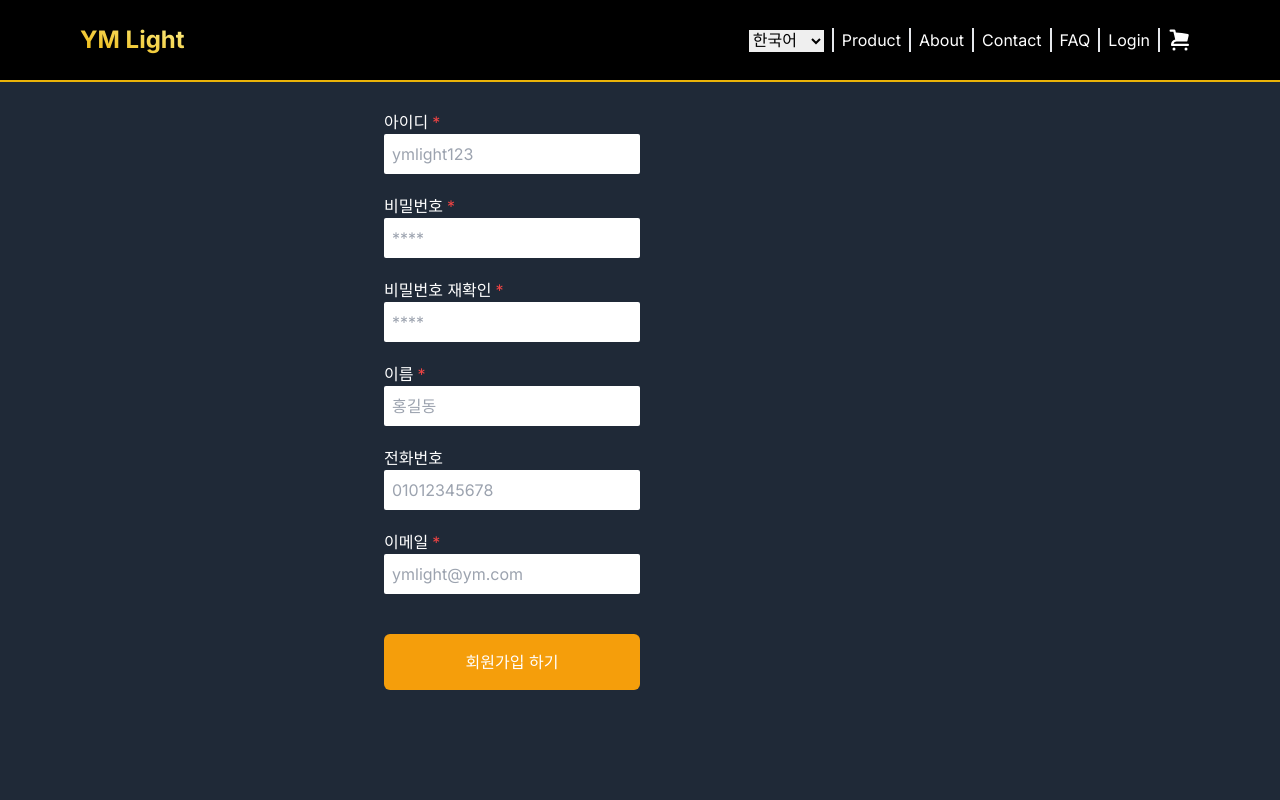
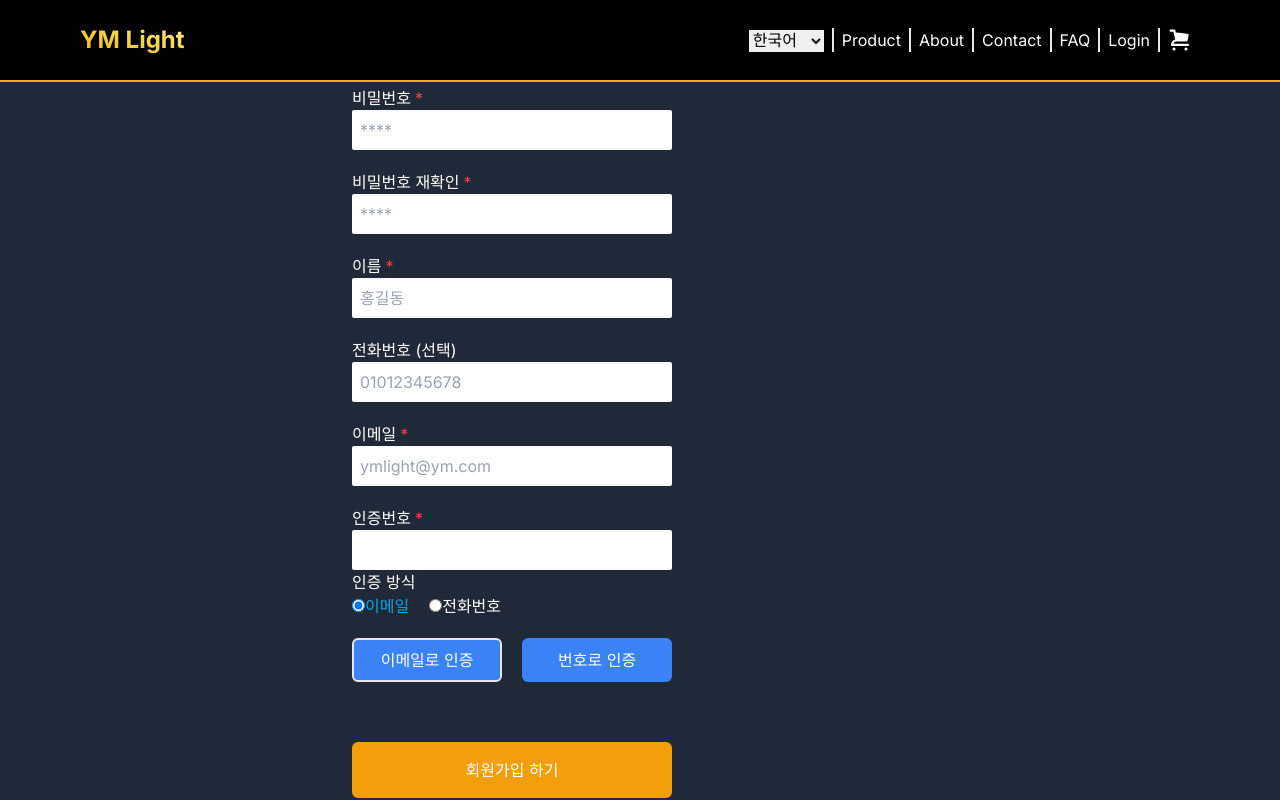
Before and after one commit to bakhanx/ym-light, a Next.js app: page /register in a window 1280 px wide. Built offline with nearby package versions, Linux system fonts and the light colour scheme.

Commit message:
인증 form 추가

```diff
--- a/src/app/(auth)/register/page.tsx
+++ b/src/app/(auth)/register/page.tsx
@@ -1,19 +1,30 @@
-"use client"
+"use client";
 
 import FormButton from "@/components/form-button";
 import FormInput from "@/components/form-input";
-import React from "react";
+import React, { useState } from "react";
 import { useFormState } from "react-dom";
 import { registerAction } from "./action";
+import { PASSWORD_MIN_LENGTH, WORDS_MAX_LENGTH } from "@/libs/constants";
 
 const Register = () => {
+  const [isClick, setIsClick] = useState(false);
+
+  const handleButtonClick = (event: React.MouseEvent<HTMLButtonElement>) => {
+    event.preventDefault();
+    setIsClick(true);
+  };
+
+  const initialState = {
+    token: false,
+  };
 
   const [state, dispatch] = useFormState(registerAction, null);
 
   return (
     <div className="h-screen bg-gray-800  text-white">
-      <div className="flex max-w-screen-lg justify-center items-center h-full">
-        <form action={dispatch} className="w-64">
+      <div className="flex h-full max-w-screen-lg items-center justify-center">
+        <form action={dispatch} className="w-80">
           <div className="flex flex-col gap-y-5">
             <FormInput
               label="아이디"
@@ -22,8 +33,7 @@ const Register = () => {
               placeholder="ymlight123"
               error={state?.fieldErrors.userId}
               required
-              minLength={4}
-              maxLength={20}
+              maxLength={WORDS_MAX_LENGTH}
             />
             <FormInput
               label="비밀번호"
@@ -32,7 +42,7 @@ const Register = () => {
               placeholder="****"
               error={state?.fieldErrors.password}
               required
-              minLength={6}
+              minLength={PASSWORD_MIN_LENGTH}
             />
             <FormInput
               label="비밀번호 재확인"
@@ -41,7 +51,7 @@ const Register = () => {
               placeholder="****"
               error={state?.fieldErrors.password_confirm}
               required
-              minLength={6}
+              minLength={PASSWORD_MIN_LENGTH}
             />
             <FormInput
               label="이름"
@@ -49,14 +59,13 @@ const Register = () => {
               type="text"
               placeholder="홍길동"
               error={state?.fieldErrors.username}
-              minLength={2}
-              maxLength={30}
+              maxLength={WORDS_MAX_LENGTH}
               required
             />
             <FormInput
-              label="전화번호"
+              label="전화번호 (선택)"
               name="phone"
-              type="number"
+              type="text"
               placeholder="01012345678"
               error={state?.fieldErrors.phone}
             />
@@ -68,10 +77,72 @@ const Register = () => {
               error={state?.fieldErrors.email}
               required
             />
+            <div className="">
+              <FormInput
+                label="인증번호"
+                name="token"
+                type="number"
+                // error={state?.fieldErrors.token}
+                required
+                min={10000}
+                max={99999}
+              />
+
+
+                <legend>인증 방식</legend>
+                <div className="flex gap-x-5">
+                  <div>
+                    <input
+                      id="draft"
+                      className="peer/draft"
+                      type="radio"
+                      name="mailbtn"
+                      checked
+                    />
+                    <label
+
+                      htmlFor="draft"
+                      className="peer-checked/draft:text-sky-500"
+                    >
+                      이메일
+                    </label>
+                  </div>
+                  <div>
+                    <input
+                      id="published"
+                      className="peer/published"
+                      type="radio"
+                      name="phonebtn"
+                    />
+                    <label
+                      htmlFor="published"
+                      className="peer-checked/published:text-sky-500"
+                    >
+                      전화번호
+                    </label>
+                  </div>
+                </div>
+
+
+              <div className="flex w-full justify-between gap-x-5 py-5">
+                <button
+                  onClick={handleButtonClick}
+                  className="asd w-[50%] rounded-md border-2 bg-blue-500 p-2"
+                >
+                  이메일로 인증
+                </button>
+                <button
+                  onClick={handleButtonClick}
+                  className="peer-[asd]::border-none w-[50%] rounded-md bg-blue-500 p-2 hover:border-2"
+                >
+                  번호로 인증
+                </button>
+              </div>
+            </div>
           </div>
 
           <div className="pt-10">
-            <FormButton name="회원가입 하기" />
+            <FormButton name="회원가입 하기" color="gray" />
           </div>
         </form>
       </div>
```
